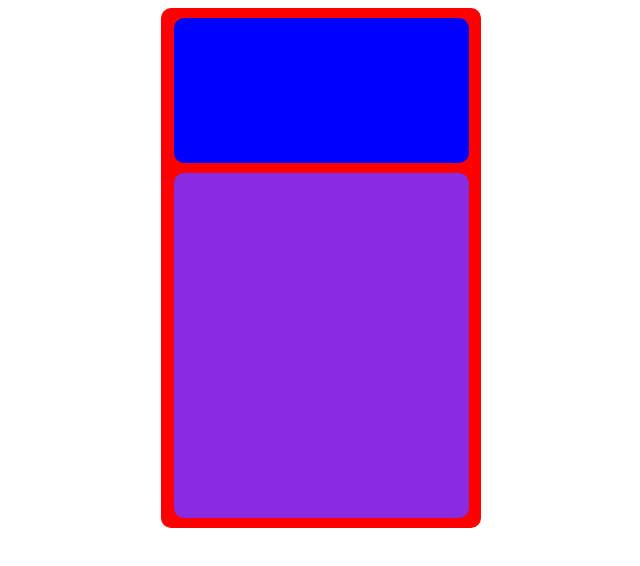
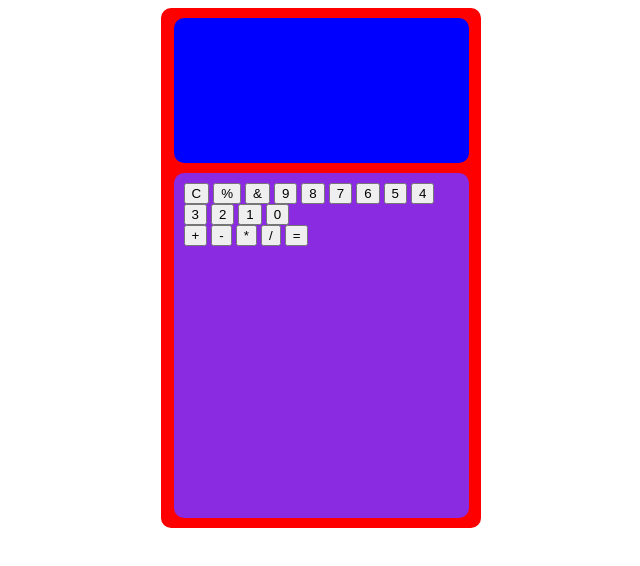
Before and after one commit to kaeloshuping/calculator, a plain HTML site: page index.html in a window 1280 px wide. Shown: the whole page, without its empty margins (319-959 px from the left). Drawn offline with Linux system fonts and the light colour scheme.

Commit message:
added buttons to layout

```diff
--- a/index.html
+++ b/index.html
@@ -11,7 +11,28 @@
     <div id="main-container">
         <div id="display"></div>
         <div id="main-btn-container">
-
+            <div id="numbers-btn-container">
+                <button>C</button>
+                <button>%</button>
+                <button>&</button>
+                <button class="number nine">9</button>
+                <button class="number eight">8</button>
+                <button class="number seven">7</button>
+                <button class="number six">6</button>
+                <button class="number five">5</button>
+                <button class="number four">4</button>
+                <button class="number three">3</button>
+                <button class="number two">2</button>
+                <button class="number one">1</button>
+                <button class="number zero">0</button>
+            </div>
+            <div id="basic-operations-container">
+                <button id="addition" class="basic-math-operations">+</button>
+                <button id="subtraction" class="basic-math-operations">-</button>
+                <button id="multiplication" class="basic-math-operations">*</button>
+                <button id="division" class="basic-math-operations">/</button>
+                <button id="equal=sign">=</button>
+            </div>
         </div>
     </div>
 </body>
```
